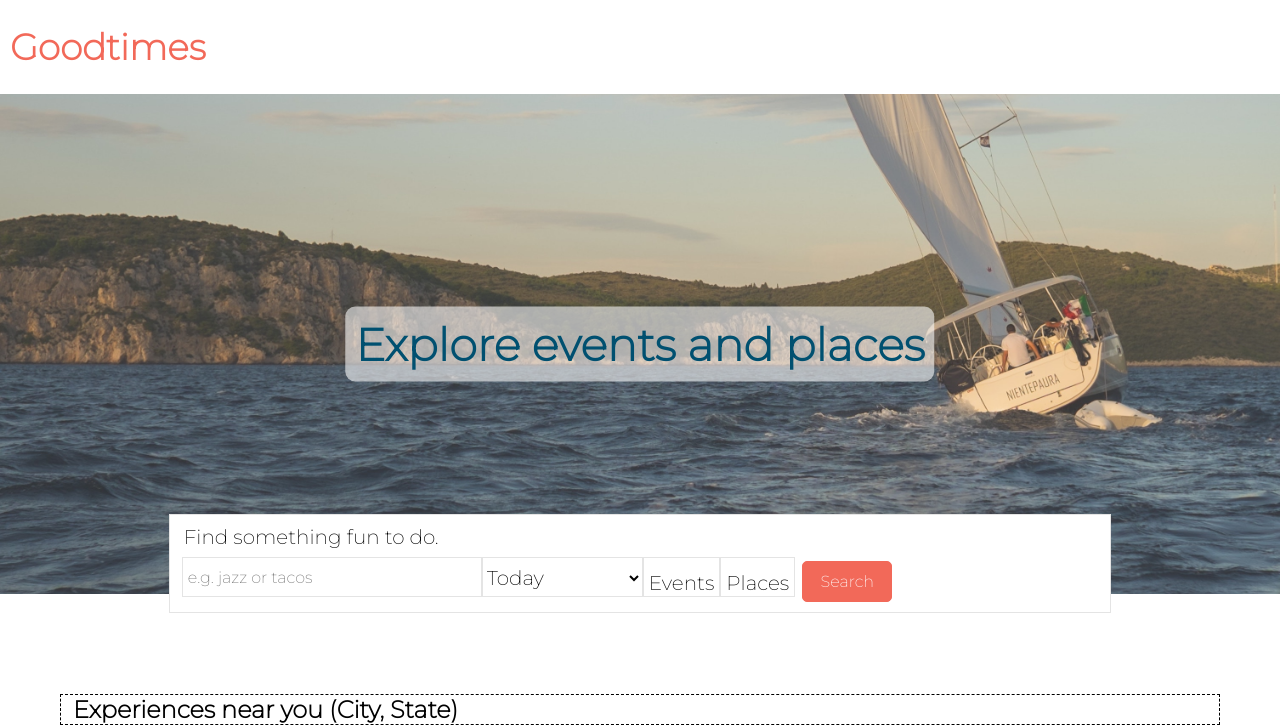
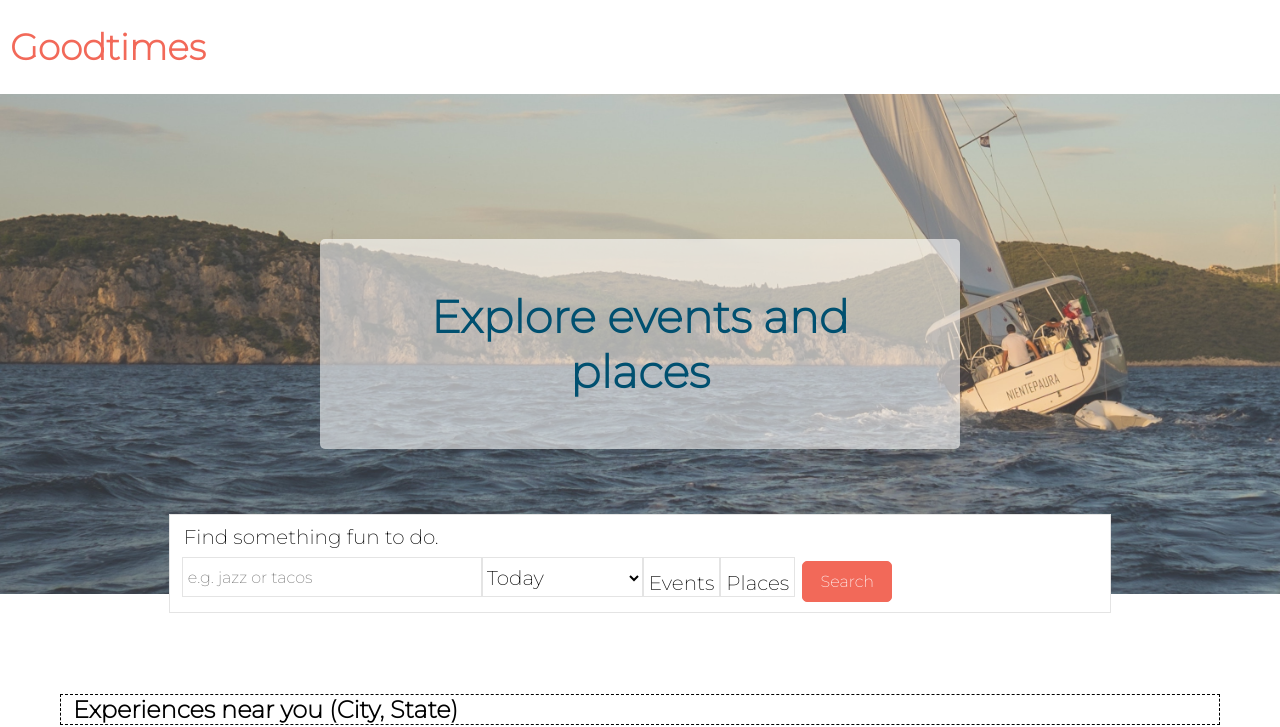
Before and after one commit to azureowl/GoodTimes, a plain HTML site: page index.html in a window 1280 px wide. Shown: the top 727 px of the page. Drawn offline with nearby package versions, Linux system fonts and the light colour scheme; a script that the page names is missing.

Commit message:
inc padding on hero title

```diff
--- a/css/index.css
+++ b/css/index.css
@@ -186,8 +186,9 @@ label {
     }
 
     .hero-title {
-        border-radius: 10px;
+        border-radius: 5px;
         font-size: 45px;
+        padding: 50px;
         width: initial;
     }
 
```
